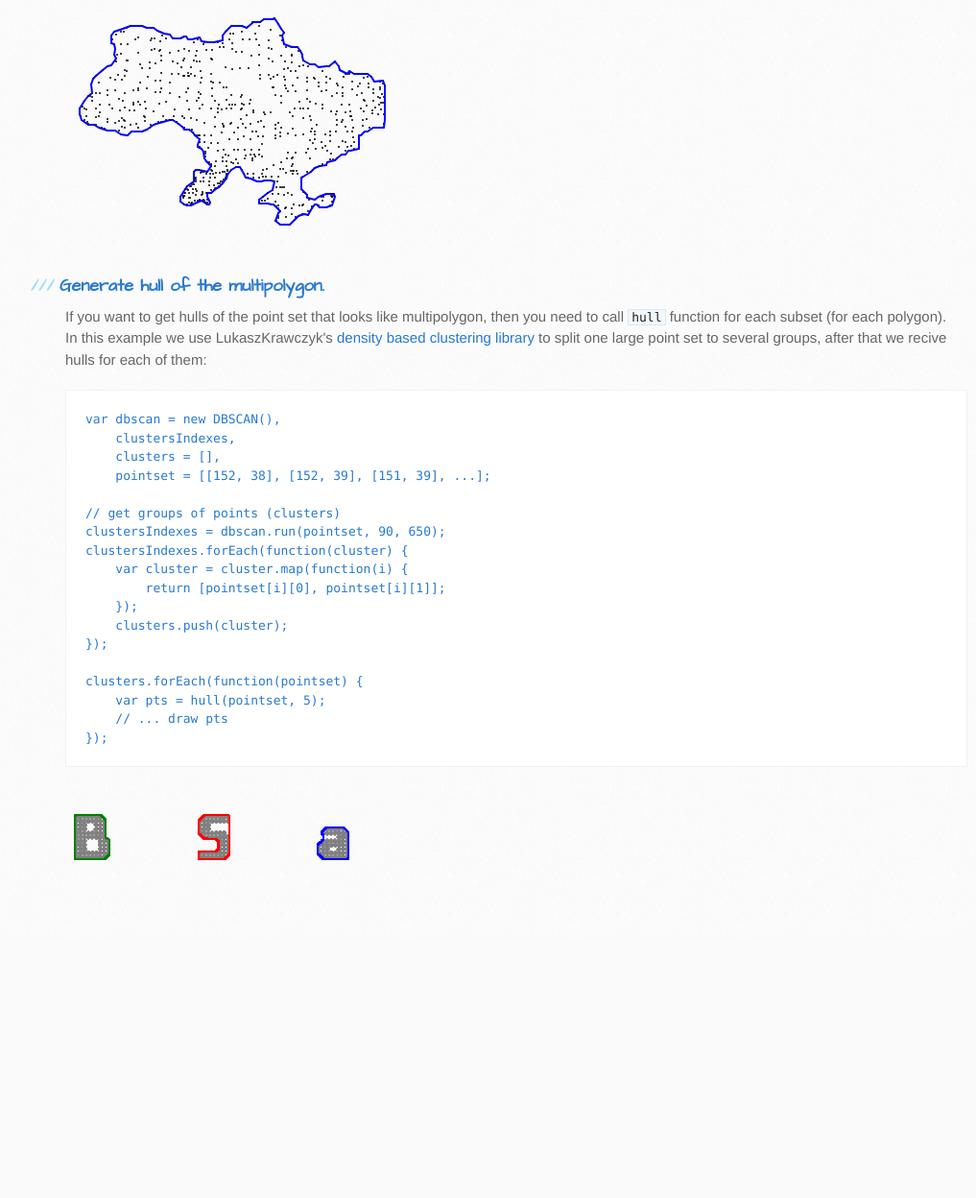
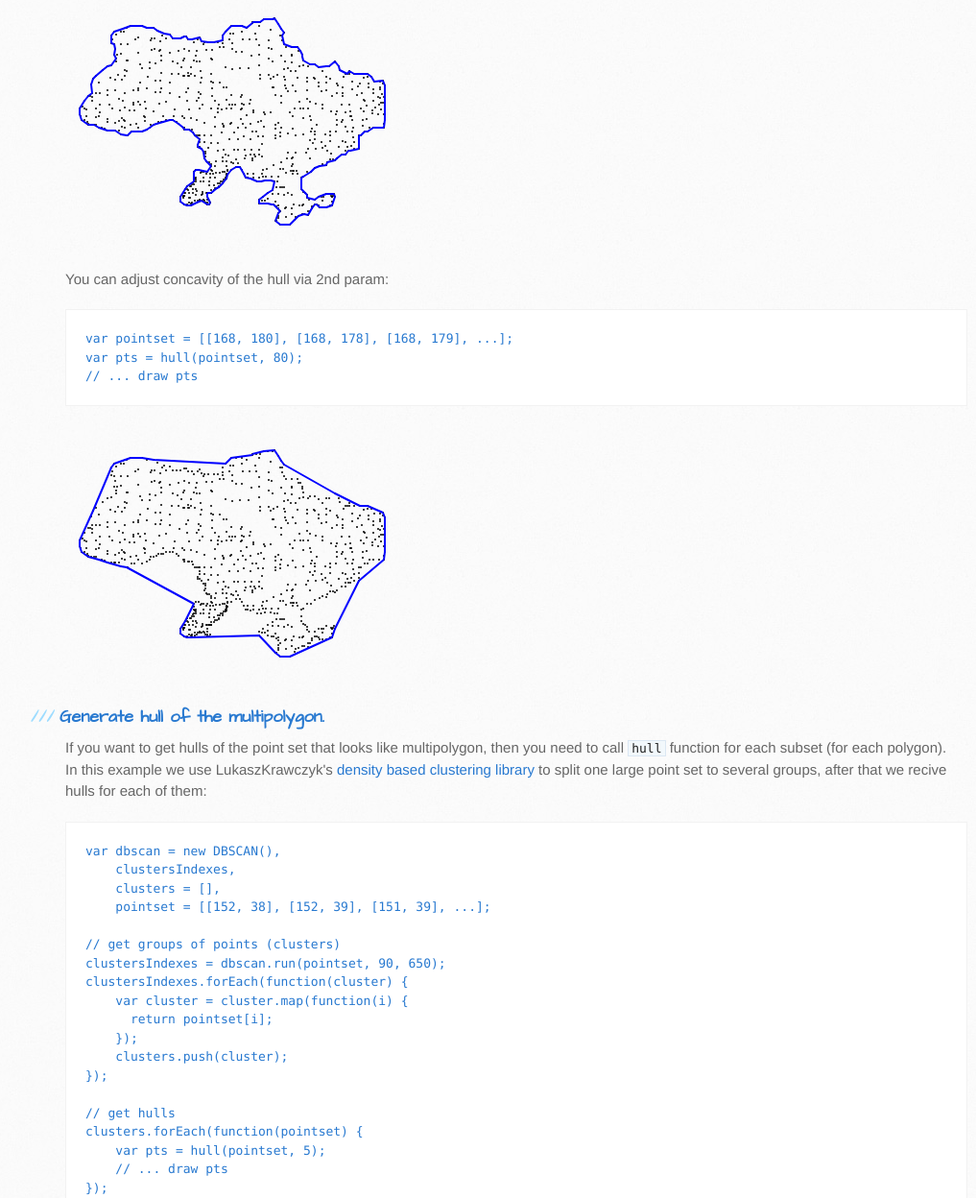
Before and after one commit to AndriiHeonia/hull, a plain HTML site: page index.html in a window 1280 px wide. Shown: the part 427-1675 px from the top of the page at 96% size, without its empty margins (102-1119 px from the left). Before the commit the page ends 1405 px from the top, so only its background shows below. Drawn offline with Linux system fonts and the light colour scheme.

Commit message:
fix demos

```diff
--- a/index.html
+++ b/index.html
@@ -32,15 +32,13 @@
       <div class="inner clearfix">
         <section id="main-content">
 
+
 <!-- Example 1 -->
 <h3><a name="generate-hull-of-the-polygon" class="anchor" href="#generate-hull-of-the-polygon"><span class="octicon octicon-link"></span>Generate hull of the polygon.</a></h3>
-
 <p>Just call <code>hull</code> function to receive hull of the point set:</p>
-
 <pre><code>var pointset = [[168, 180], [168, 178], [168, 179], ...];
 var pts = hull(pointset);
 // ... draw pts</code></pre>
-
 <p>
   <canvas id="canv1" width="400" height="250"></canvas>
   <script>
@@ -58,7 +56,7 @@ var pts = hull(pointset);
     }
 
     // get and draw hull
-    var pts = hull(pointset1, 10);
+    var pts = hull(pointset1);
     ctx.strokeStyle = "blue";
     ctx.lineWidth = 2;
     ctx.beginPath();
@@ -74,11 +72,51 @@ var pts = hull(pointset);
 </p>
 <!-- END: Example 1 -->
 
+
+
+<!-- EXAMPLE 1.1 -->
+<p>You can adjust concavity of the hull via 2nd param:</p>
+<pre><code>var pointset = [[168, 180], [168, 178], [168, 179], ...];
+var pts = hull(pointset, 80);
+// ... draw pts</code></pre>
+<p>
+  <canvas id="canv1_1" width="400" height="250"></canvas>
+  <script>
+  function example1_1() {
+    var c = document.getElementById('canv1_1'),
+        ctx = c.getContext('2d');
+
+    // draw all points
+    ctx.fillStyle = "black";
+    for (var i = 0; i < pointset1.length; i++) {
+        ctx.beginPath();
+        ctx.arc(pointset1[i][0], pointset1[i][1], 1, 0, 2 * Math.PI, true);
+        ctx.fill();
+        ctx.closePath();
+    }
+
+    // get and draw hull
+    var pts = hull(pointset1, 80);
+    ctx.strokeStyle = "blue";
+    ctx.lineWidth = 2;
+    ctx.beginPath();
+    pts.forEach(function(px) {
+        ctx.lineTo(px[0], px[1]);
+        ctx.moveTo(px[0], px[1]);
+    });
+    ctx.lineTo(pts[0][0], pts[0][1]);
+    ctx.stroke();
+    ctx.closePath();
+  }
+  </script>
+</p>
+<!-- END: Example 1.1 -->
+
+
+
 <!-- Example 2 -->
 <h3><a name="generate-hull-of-the-multipolygon" class="anchor" href="#generate-hull-of-the-multipolygon"><span class="octicon octicon-link"></span>Generate hull of the multipolygon.</a></h3>
-
 <p>If you want to get hulls of the point set that looks like multipolygon, then you need to call <code>hull</code> function for each subset (for each polygon). <br /> In this example we use LukaszKrawczyk's <a href="https://github.com/LukaszKrawczyk/clustering" target="_blank">density based clustering library</a> to split one large point set to several groups, after that we recive hulls for each of them:</p>
-
 <pre><code>var dbscan = new DBSCAN(),
     clustersIndexes,
     clusters = [],
@@ -88,20 +126,18 @@ var pts = hull(pointset);
 clustersIndexes = dbscan.run(pointset, 90, 650);
 clustersIndexes.forEach(function(cluster) {
     var cluster = cluster.map(function(i) {
-        return [pointset[i][0], pointset[i][1]];
+      return pointset[i];
     });
     clusters.push(cluster);
 });
 
+// get hulls
 clusters.forEach(function(pointset) {
     var pts = hull(pointset, 5);
     // ... draw pts
-});
-</code></pre>
-
+});</code></pre>
 <p>
   <canvas id="canv2" width="310" height="100"></canvas>
-
   <script>
   function example2() {
     var c = document.getElementById('canv2'),
@@ -125,7 +161,7 @@ clusters.forEach(function(pointset) {
     clustersIndexes = dbscan.run(pointset2, 90, 650);
     clustersIndexes.forEach(function(cluster) {
         var cluster = cluster.map(function(i) {
-            return [pointset2[i][0], pointset2[i][1]];
+            return pointset2[i];
         });
         clusters.push(cluster);
     });
@@ -150,12 +186,15 @@ clusters.forEach(function(pointset) {
 </p>
 <!-- END: Example 2 -->
 
+
         </section>
       </div>
     </div>
+
     <script>
     window.onload = function() {
       example1();
+      example1_1();
       example2();
     }
     </script>
```
Lines whose indentation alone changed are shown as unchanged.
